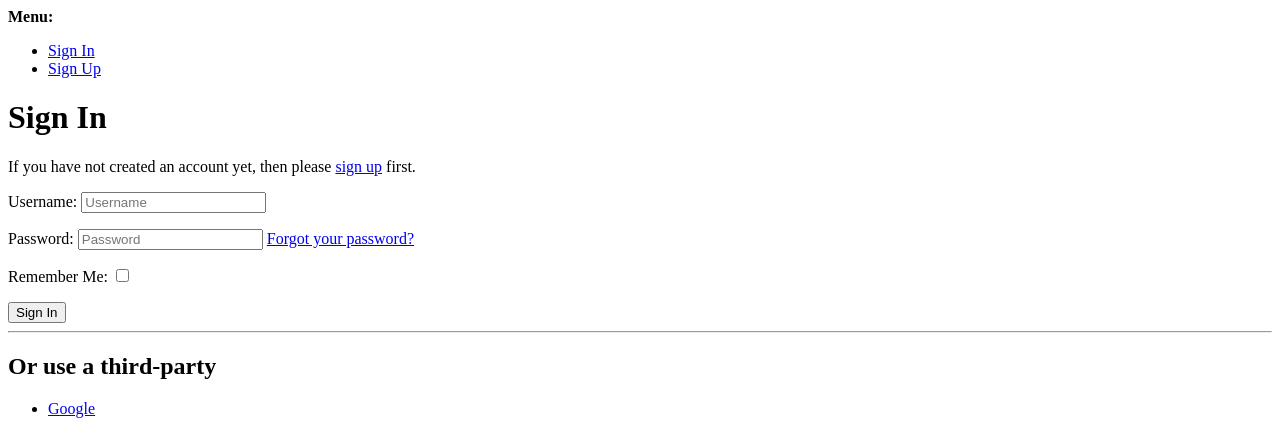
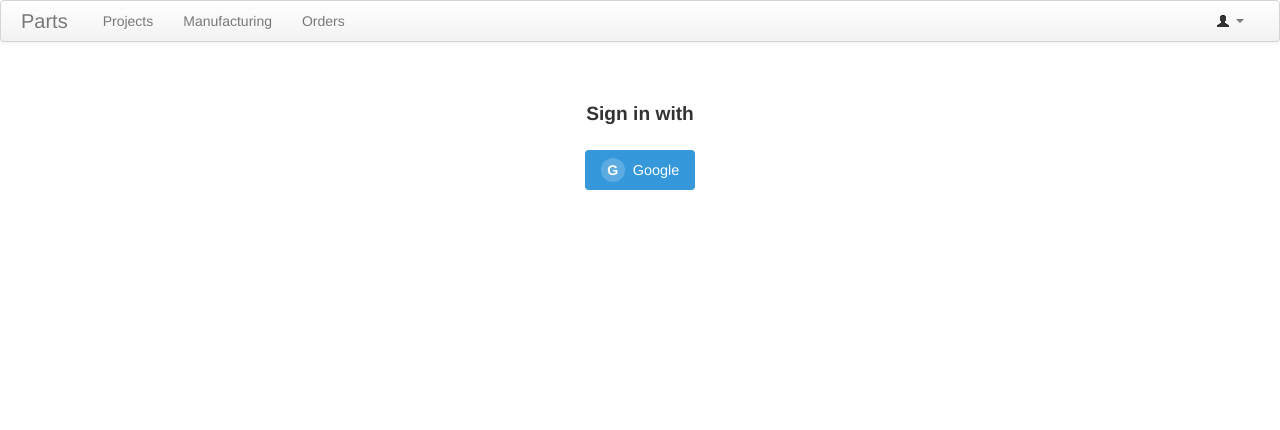
Before and after one commit to ApesofWrath/pyparts, a Django app: page /accounts/login/ in a window 1280 px wide. Shown: the top 430 px of the page. Run offline with Django 5.2, Linux system fonts and the light colour scheme; parts of the project's set-up code (start-up, migrations or seed data) failed here and were passed over; some libraries are stand-ins or nearby versions.

Commit message:
Only allow social logins and cleanup UI

```diff
--- a/parts/parts/settings.py
+++ b/parts/parts/settings.py
@@ -147,6 +147,10 @@ SOCIALACCOUNT_PROVIDERS = {
     }
 }
 
+SOCIALACCOUNT_LOGIN_ON_GET=True
+SOCIALACCOUNT_ONLY=True
+ACCOUNT_EMAIL_VERIFICATION = 'none'
+
 WSGI_APPLICATION = 'parts.wsgi.application'
 
 # Database
--- /dev/null
+++ b/parts/parts_site/templates/account/login.html
@@ -0,0 +1,58 @@
+{% extends "base.html" %}
+{% load i18n %}
+{% load allauth account %}
+{% block head_title %}
+    {% trans "Sign In" %}
+{% endblock head_title %}
+{% block content %}
+    {% if not SOCIALACCOUNT_ONLY %}
+        {% setvar link %}
+            <a href="{{ signup_url }}">
+            {% endsetvar %}
+            {% setvar end_link %}
+            </a>
+        {% endsetvar %}
+        {% element p %}
+            {% blocktranslate %}If you have not created an account yet, then please {{ link }}sign up{{ end_link }} first.{% endblocktranslate %}
+        {% endelement %}
+        {% url 'account_login' as login_url %}
+        {% element form form=form method="post" action=login_url tags="entrance,login" %}
+            {% slot body %}
+                {% csrf_token %}
+                {% element fields form=form unlabeled=True %}
+                {% endelement %}
+                {{ redirect_field }}
+            {% endslot %}
+            {% slot actions %}
+                {% element button type="submit" tags="prominent,login" %}
+                    {% trans "Sign In" %}
+                {% endelement %}
+            {% endslot %}
+        {% endelement %}
+    {% endif %}
+    {% if LOGIN_BY_CODE_ENABLED or PASSKEY_LOGIN_ENABLED %}
+        {% element hr %}
+        {% endelement %}
+        {% element button_group vertical=True %}
+            {% if PASSKEY_LOGIN_ENABLED %}
+                {% element button type="submit" form="mfa_login" id="passkey_login" tags="prominent,login,outline,primary" %}
+                    {% trans "Sign in with a passkey" %}
+                {% endelement %}
+            {% endif %}
+            {% if LOGIN_BY_CODE_ENABLED %}
+                {% element button href=request_login_code_url tags="prominent,login,outline,primary" %}
+                    {% trans "Mail me a sign-in code" %}
+                {% endelement %}
+            {% endif %}
+        {% endelement %}
+    {% endif %}
+    {% if SOCIALACCOUNT_ENABLED %}
+        {% include "socialaccount/snippets/login.html" with page_layout="entrance" %}
+    {% endif %}
+{% endblock content %}
+{% block extra_body %}
+    {{ block.super }}
+    {% if PASSKEY_LOGIN_ENABLED %}
+        {% include "mfa/webauthn/snippets/login_script.html" with button_id="passkey_login" %}
+    {% endif %}
+{% endblock %}
--- /dev/null
+++ b/parts/parts_site/templates/socialaccount/snippets/login.html
@@ -0,0 +1,23 @@
+{% load i18n %}
+{% load allauth %}
+{% load socialaccount %}
+
+{% get_providers as socialaccount_providers %}
+
+{% if socialaccount_providers %}
+    <div class="social-login-container">
+        {% if not SOCIALACCOUNT_ONLY %}
+            <div class="divider">
+                <span>{% translate "Or" %}</span>
+            </div>
+        {% endif %}
+
+        <h2 class="social-login-heading">{% translate "Sign in with" %}</h2>
+
+        <div class="social-providers">
+            {% include "socialaccount/snippets/provider_list.html" with process="login" %}
+        </div>
+
+        {% include "socialaccount/snippets/login_extra.html" %}
+    </div>
+{% endif %}
--- /dev/null
+++ b/parts/parts_site/templates/socialaccount/snippets/provider_list.html
@@ -0,0 +1,24 @@
+{% load allauth socialaccount %}
+{% get_providers as socialaccount_providers %}
+
+{% if socialaccount_providers %}
+    <div class="provider-list">
+        {% for provider in socialaccount_providers %}
+            {% if provider.id == "openid" %}
+                {% for brand in provider.get_brands %}
+                    {% provider_login_url provider openid=brand.openid_url process=process as href %}
+                    <a href="{{ href }}" class="provider-button provider-{{ provider.id }}">
+                        <span class="provider-icon">{{ brand.name|first }}</span>
+                        <span class="provider-name">{{ brand.name }}</span>
+                    </a>
+                {% endfor %}
+            {% else %}
+                {% provider_login_url provider process=process scope=scope auth_params=auth_params as href %}
+                <a href="{{ href }}" class="provider-button provider-{{ provider.id }}">
+                    <span class="provider-icon">{{ provider.name|first }}</span>
+                    <span class="provider-name">{{ provider.name }}</span>
+                </a>
+            {% endif %}
+        {% endfor %}
+    </div>
+{% endif %}
--- a/parts/static/assets/css/css.css
+++ b/parts/static/assets/css/css.css
@@ -84,3 +84,77 @@ label {
 li > h4 {
   display: inline-block;
 }
+.social-login-container {
+  margin-top: 2rem;
+  text-align: center;
+}
+
+.divider {
+  display: flex;
+  align-items: center;
+  text-align: center;
+  margin: 1rem 0;
+}
+
+.divider::before,
+.divider::after {
+  content: '';
+  flex: 1;
+  border-bottom: 1px solid #e0e0e0;
+}
+
+.divider span {
+  padding: 0 10px;
+  color: #757575;
+  font-size: 0.9rem;
+}
+
+.social-login-heading {
+  font-size: 1.2rem;
+  margin-bottom: 1rem;
+  color: #333;
+}
+
+.social-providers {
+  display: flex;
+  justify-content: center;
+  gap: 1rem;
+}
+
+.provider-list {
+  display: flex;
+  flex-wrap: wrap;
+  justify-content: center;
+  gap: 1rem;
+}
+
+.provider-button {
+  display: flex;
+  align-items: center;
+  padding: 0.5rem 1rem;
+  border-radius: 4px;
+  text-decoration: none;
+  color: #fff;
+  background-color: #3498db;
+  transition: background-color 0.3s ease;
+}
+
+.provider-button:hover {
+  background-color: #2980b9;
+}
+
+.provider-icon {
+  width: 24px;
+  height: 24px;
+  border-radius: 50%;
+  background-color: rgba(255, 255, 255, 0.2);
+  display: flex;
+  align-items: center;
+  justify-content: center;
+  margin-right: 0.5rem;
+  font-weight: bold;
+}
+
+.provider-name {
+  font-size: 0.9rem;
+}
```
Also changed, not shown: parts/parts_site/static/assets/css/css.css (+74 -0 lines), parts/parts_site/templates/images/avatar.jpg (deleted), parts/parts_site/templates/images/banner.jpg (deleted), parts/parts_site/templates/images/pic02.jpg (deleted), parts/parts_site/templates/images/pic03.jpg (deleted), parts/parts_site/templates/images/pic04.jpg (deleted), parts/parts_site/templates/images/pic05.jpg (deleted), parts/parts_site/templates/images/pic06.jpg (deleted), parts/parts_site/templates/images/pic07.jpg (deleted), parts/parts_site/templates/images/pic08.jpg (deleted).
